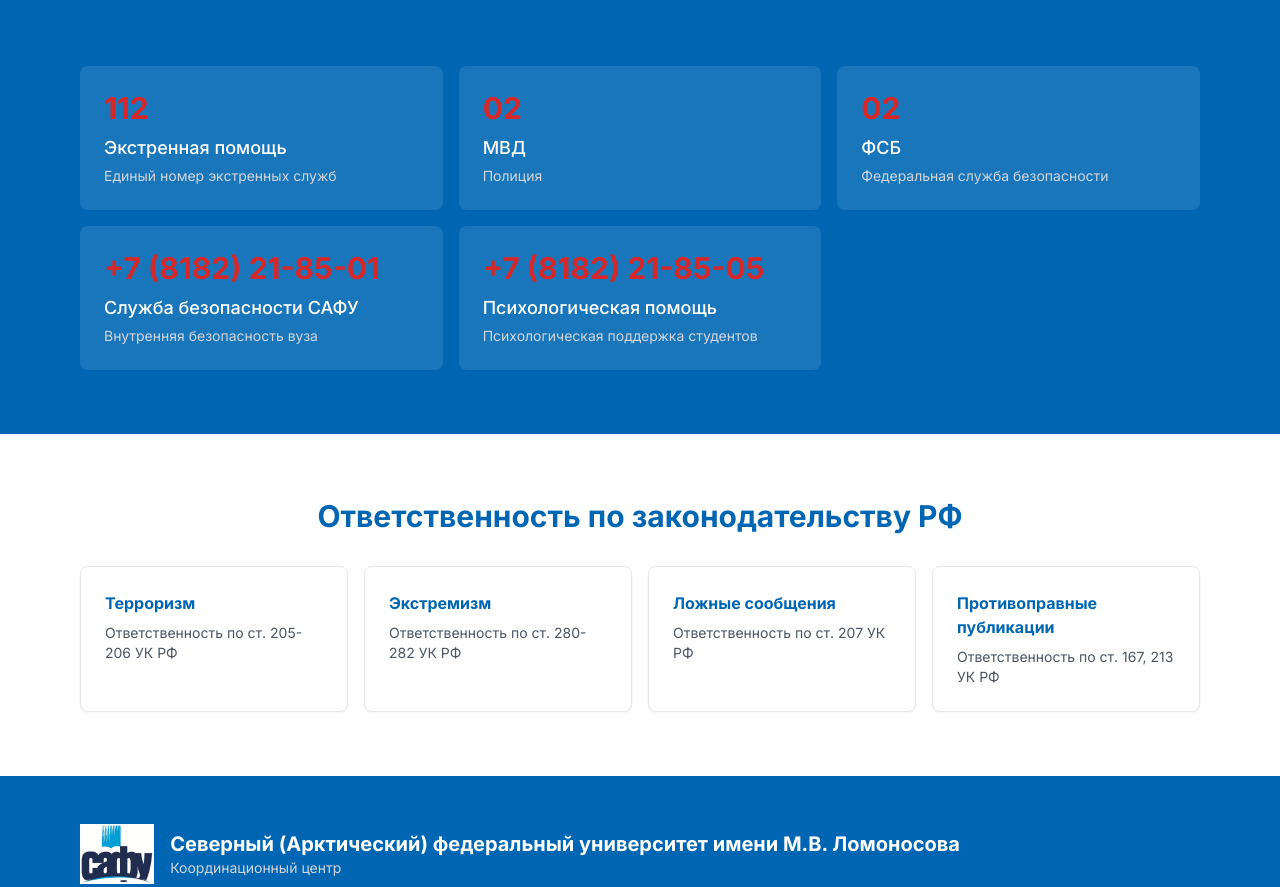
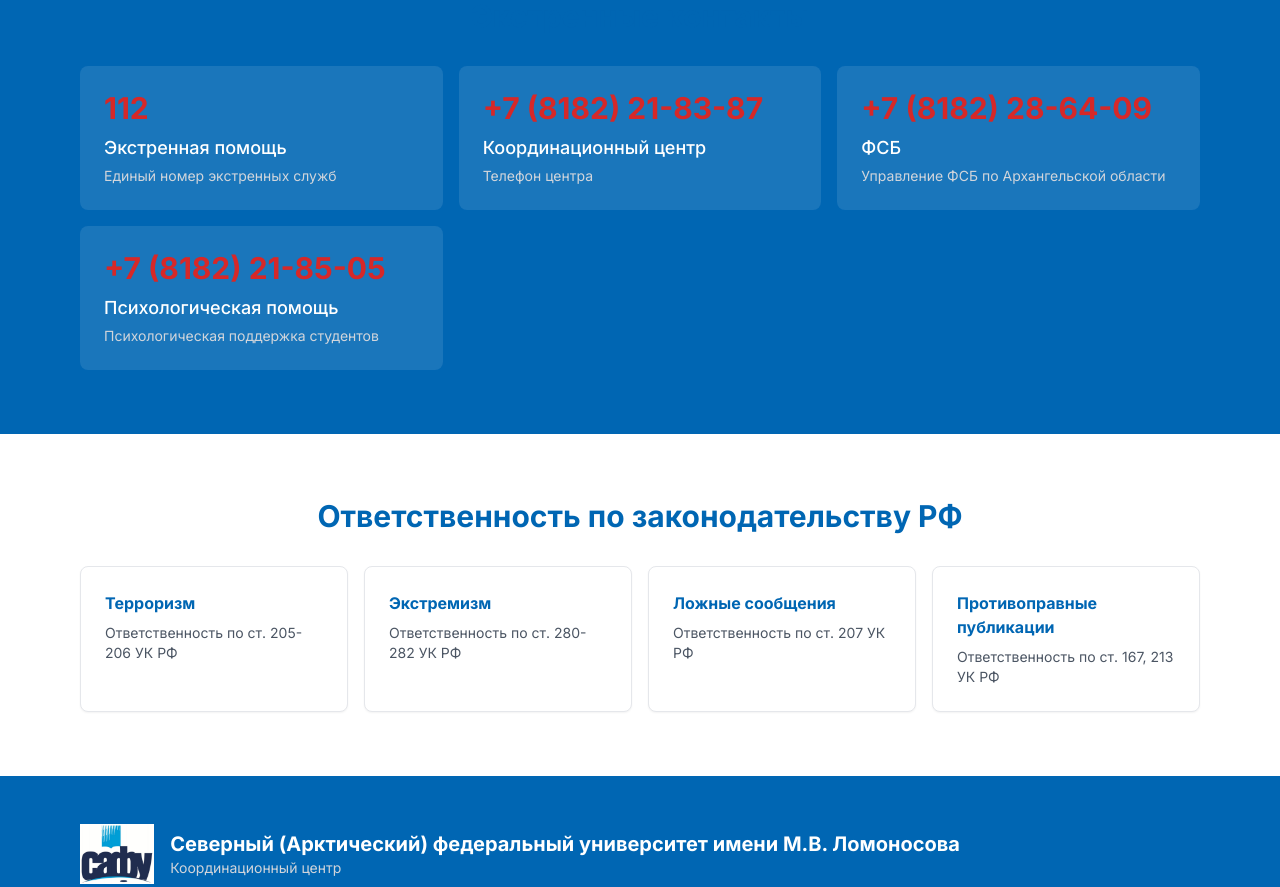
Before and after one commit to nevijlo/coorcenter, a Next.js app: page / in a window 1280 px wide. Shown: the part 3360-4247 px from the top of the page. Built offline with nearby package versions, Linux system fonts and the light colour scheme.

Commit message:
Update emergency contacts

```diff
--- a/src/app/page.tsx
+++ b/src/app/page.tsx
@@ -23,9 +23,8 @@
 
 const emergencyContacts = [
   { number: '112', label: 'Экстренная помощь', description: 'Единый номер экстренных служб' },
-  { number: '02', label: 'МВД', description: 'Полиция' },
-  { number: '02', label: 'ФСБ', description: 'Федеральная служба безопасности' },
-  { number: '+7 (8182) 21-85-01', label: 'Служба безопасности САФУ', description: 'Внутренняя безопасность вуза' },
+  { number: '+7 (8182) 21-83-87', label: 'Координационный центр', description: 'Телефон центра' },
+  { number: '+7 (8182) 28-64-09', label: 'ФСБ', description: 'Управление ФСБ по Архангельской области' },
   { number: '+7 (8182) 21-85-05', label: 'Психологическая помощь', description: 'Психологическая поддержка студентов' },
 ]
 
```
